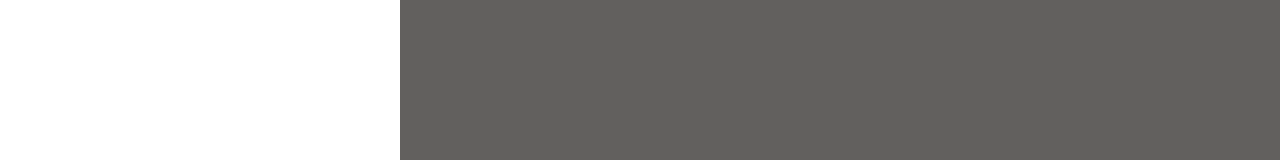
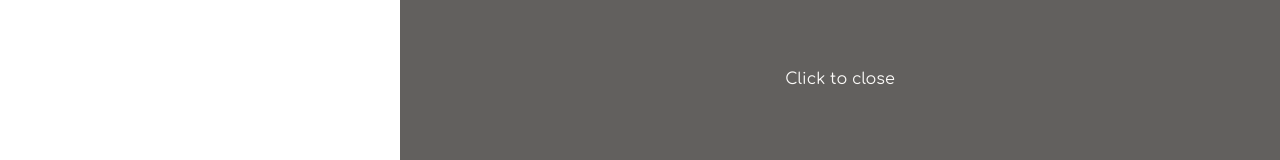
Before and after one commit to kieranphilipbrown/train-times-app, a React (Create React App) app: page / in a window 1280 px wide. Both pictures are taken after a click on the button 88 px from the left and 42 px from the top of the page. Shown: the part 321-481 px from the top of the page. Built offline with nearby package versions, Linux system fonts and the light colour scheme.

Commit message:
Removed show menu prop from span as it didnt need to have it as it was already on parent.

```diff
--- a/src/components/Loader/Loader.styles.js
+++ b/src/components/Loader/Loader.styles.js
@@ -19,6 +19,7 @@ export const StyledLoader = styled.div `
         -webkit-animation: flickerAnimation 1.5s infinite;
         -moz-animation: flickerAnimation 1.5s infinite;
         -o-animation: flickerAnimation 1.5s infinite;
-        animation: flickerAnimation 1.5s infinite;
+		animation: flickerAnimation 1.5s infinite;
+		margin-bottom: 15px;
     }
 `;
--- a/src/components/Modal/Modal.styles.js
+++ b/src/components/Modal/Modal.styles.js
@@ -59,6 +59,7 @@ export const ModalUpper = styled.div `
     text-align: left;
 
     .train-title {
+        font-size: 18px;
         font-weight: bold;
         margin-bottom: 15px;
         margin-right: 45px;
--- a/src/components/Settings/Settings.js
+++ b/src/components/Settings/Settings.js
@@ -15,7 +15,9 @@ const Settings = ({ showSettingsMenu, toggleSettingsMenu }) => (
                 <input placeholder="Station from" />
             </StationContainer>
         </SettingsContainerLeft>
-        <SettingsContainerRight onClick={toggleSettingsMenu} showSettingsMenu={showSettingsMenu}></SettingsContainerRight>
+        <SettingsContainerRight onClick={toggleSettingsMenu} showSettingsMenu={showSettingsMenu}>
+            <span>Click to close</span>
+        </SettingsContainerRight>
     </StyledSettingsContainer>
 );
 
--- a/src/components/Settings/Settings.styles.js
+++ b/src/components/Settings/Settings.styles.js
@@ -50,14 +50,22 @@ export const SettingsContainerLeft = styled.div`
 `;
 
 export const SettingsContainerRight = styled.div`
+	align-items: center;
 	background: #000;
+	display: flex;
 	height: 100%;
+	justify-content: center;
 	right: 0;
 	opacity: 0.6;
 	position: absolute;
 	transition: 0.4s ease;
 	width: ${props => props.showSettingsMenu ? "calc(100% - 400px)" : "0"};
 	z-index: 8;
+
+	span {
+		color: #ffffff;
+		display: ${props => props.showSettingsMenu ? "block" : "none"};
+	}
 `;
 
 export const StationContainer = styled.div`
```
